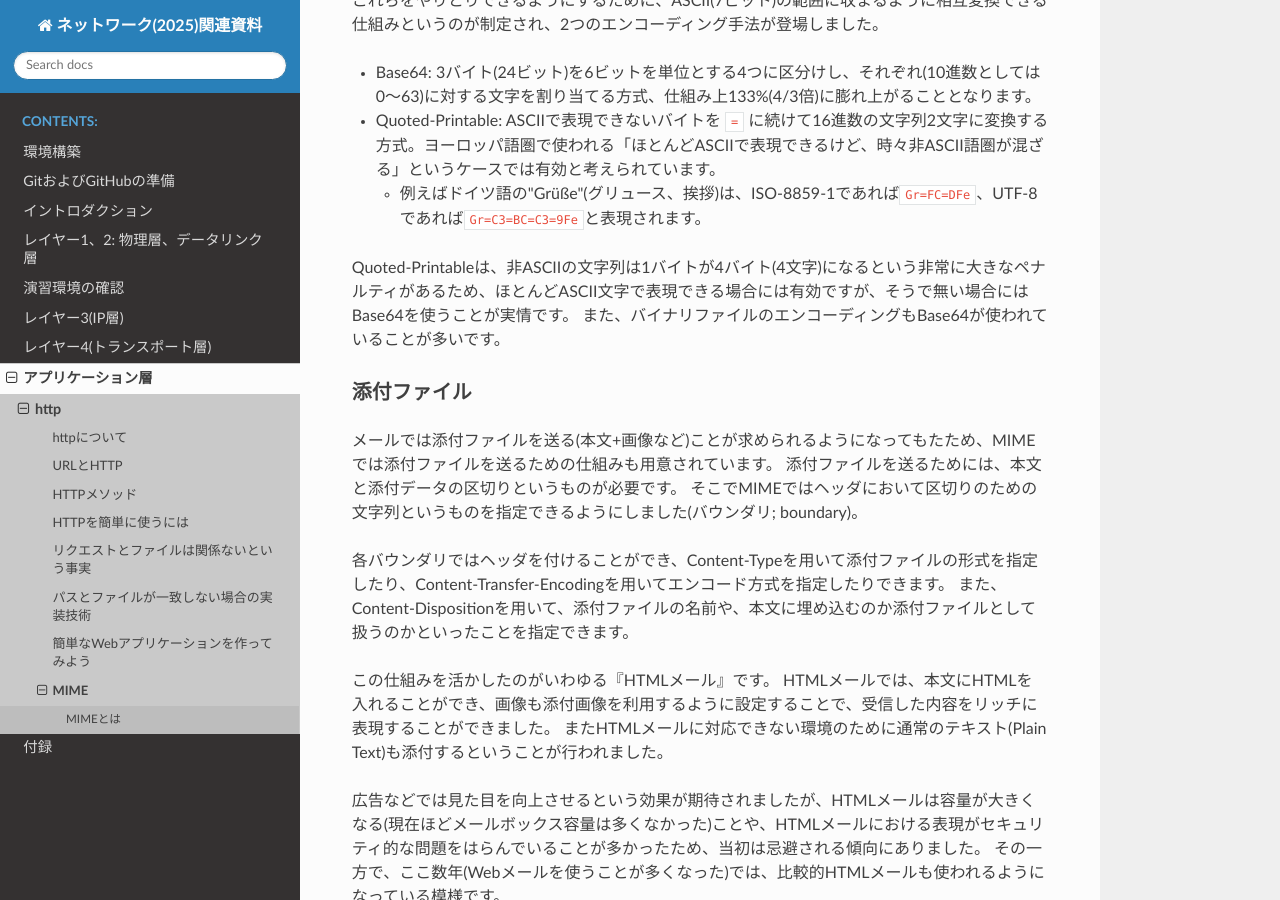
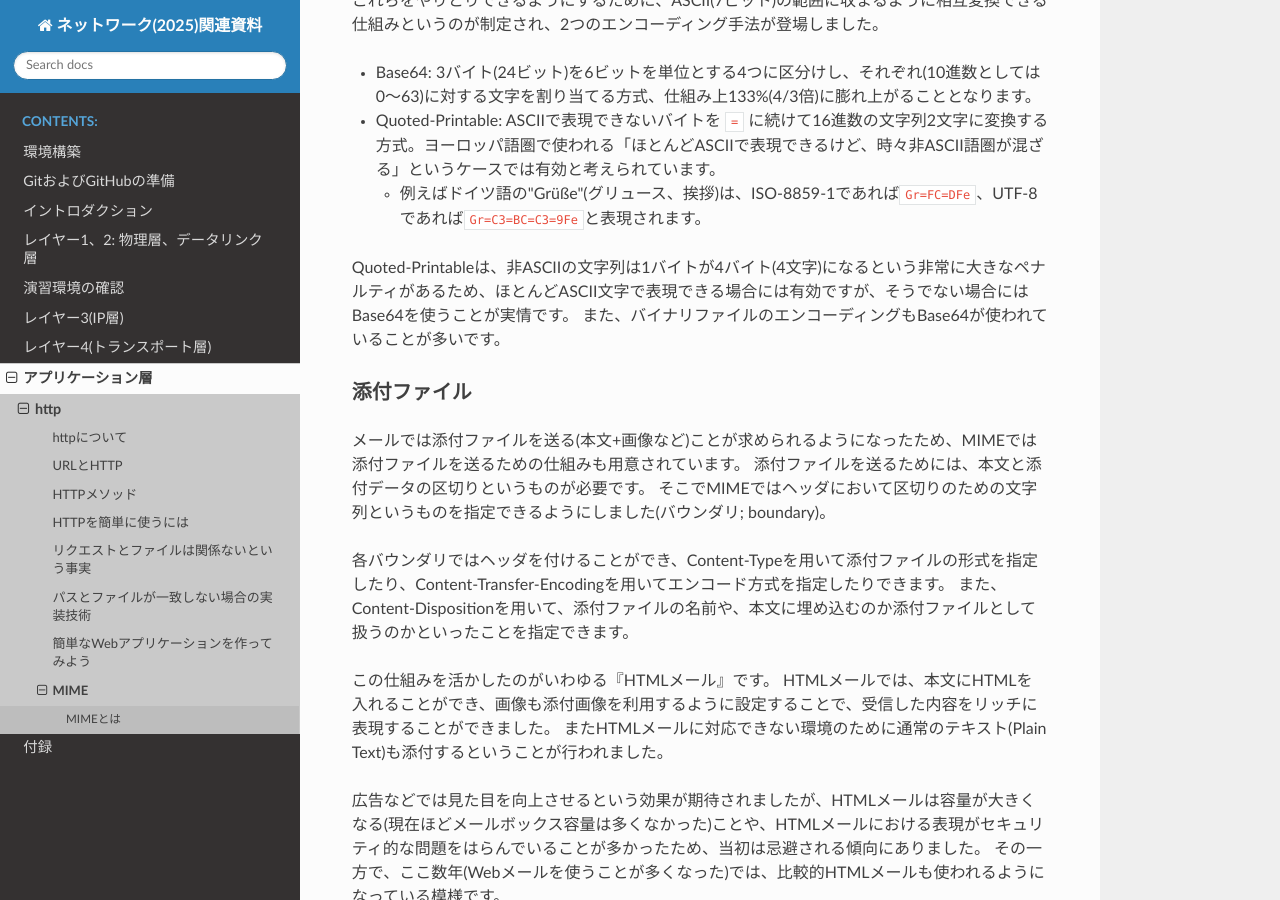
Before and after one commit to densuke/2025-network-doc, a Sphinx documentation site: the page built from source/app/http/mime.md, in a window 1280 px wide and 900 px high, scrolled down 4686 px. Built offline with Sphinx 7.4.7 and the Read the Docs theme 3.1.0, drawn with Linux system fonts in a browser that asks for light colours; some of the changed text lies outside the part shown.

Commit message:
指摘されていた修正に対応

```diff
--- a/source/app/http/mime.md
+++ b/source/app/http/mime.md
@@ -149,13 +149,13 @@ Connection: close
 - Quoted-Printable: ASCIIで表現できないバイトを `=` に続けて16進数の文字列2文字に変換する方式。ヨーロッパ語圏で使われる「ほとんどASCIIで表現できるけど、時々非ASCII語圏が混ざる」というケースでは有効と考えられています。
   - 例えばドイツ語の"Grüße"(グリュース、挨拶)は、ISO-8859-1であれば`Gr=FC=DFe`、UTF-8であれば`Gr=C3=BC=C3=9Fe`と表現されます。
 
-Quoted-Printableは、非ASCIIの文字列は1バイトが4バイト(4文字)になるという非常に大きなペナルティがあるため、ほとんどASCII文字で表現できる場合には有効ですが、そうで無い場合にはBase64を使うことが実情です。
+Quoted-Printableは、非ASCIIの文字列は1バイトが4バイト(4文字)になるという非常に大きなペナルティがあるため、ほとんどASCII文字で表現できる場合には有効ですが、そうでない場合にはBase64を使うことが実情です。
 また、バイナリファイルのエンコーディングもBase64が使われていることが多いです。
 
 
 ### 添付ファイル
 
-メールでは添付ファイルを送る(本文+画像など)ことが求められるようになってもたため、MIMEでは添付ファイルを送るための仕組みも用意されています。
+メールでは添付ファイルを送る(本文+画像など)ことが求められるようになったため、MIMEでは添付ファイルを送るための仕組みも用意されています。
 添付ファイルを送るためには、本文と添付データの区切りというものが必要です。
 そこでMIMEではヘッダにおいて区切りのための文字列というものを指定できるようにしました(バウンダリ; boundary)。
 
```
Also changed, not shown: other parts of source/app/http/mime.md (+2 -2 lines).
